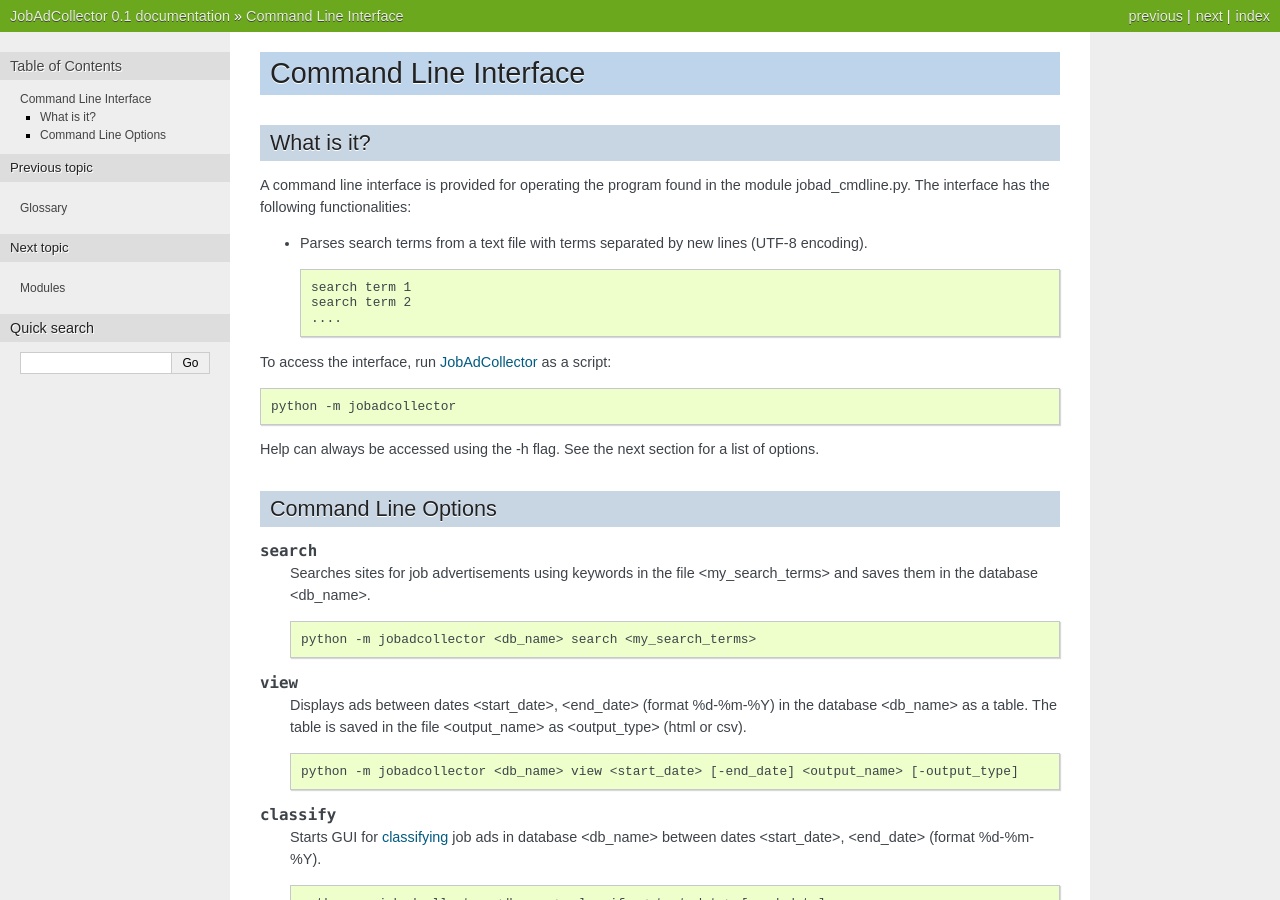
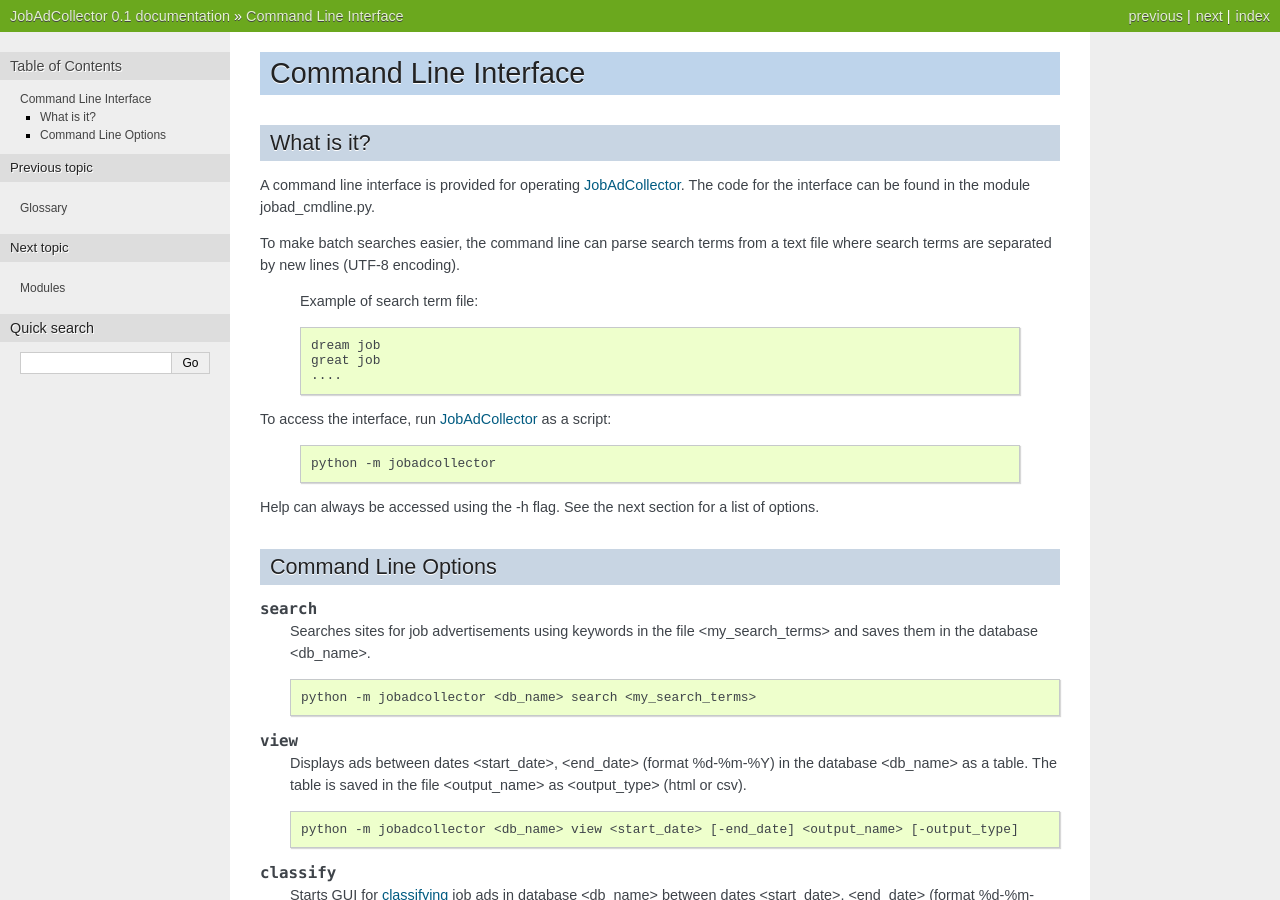
Before and after one commit to Rotaro/JobSearch, a Sphinx documentation site: the page built from doc/source/commandline.rst, in a window 1280 px wide and 900 px high. Built offline with Sphinx 7.4.7, drawn with Linux system fonts in a browser that asks for light colours; some of the changed text lies outside the part shown.

Commit message:
Changes to text.

```diff
--- a/doc/source/commandline.rst
+++ b/doc/source/commandline.rst
@@ -5,22 +5,25 @@ Command Line Interface
 
 What is it?
 -------------
-A command line interface is provided for operating the program found in the module
-jobad_cmdline.py. The interface has the following functionalities:
+A command line interface is provided for operating :term:`JobAdCollector`. The code for the
+interface can be found in the module jobad_cmdline.py.
 
-- Parses search terms from a text file with terms separated by new lines (UTF-8 encoding).
+To make batch searches easier, the command line can parse search terms from a text file where
+search terms are separated by new lines (UTF-8 encoding).
 
-  .. code-block:: none
+   Example of search term file:
 
-     search term 1
-     search term 2
-     ....
+   .. code-block:: none
+
+      dream job
+      great job
+      ....
 
 To access the interface, run :term:`JobAdCollector` as a script:
 
-.. code-block:: none
+   .. code-block:: none
 
-   python -m jobadcollector
+      python -m jobadcollector
 
 Help can always be accessed using the -h flag. See the next section for a list of options.
 
```
Also changed, not shown: other parts of doc/source/commandline.rst (+0 -2 lines).
